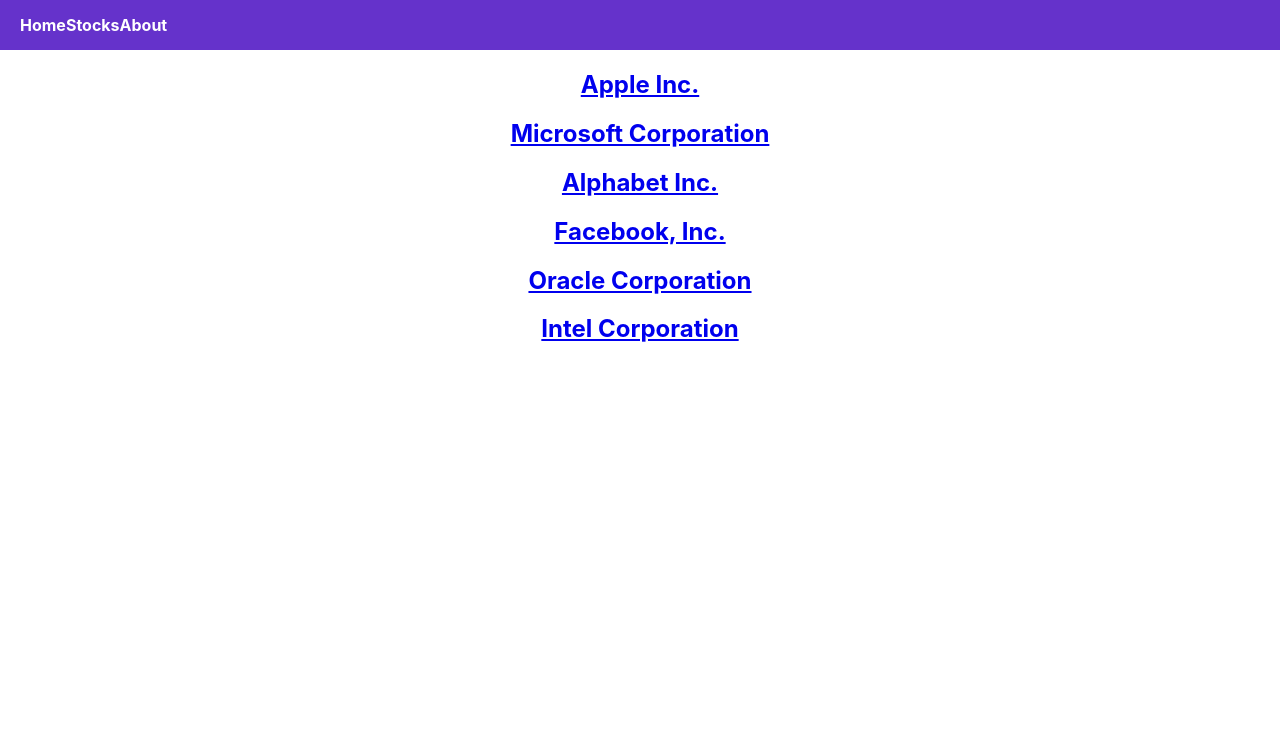
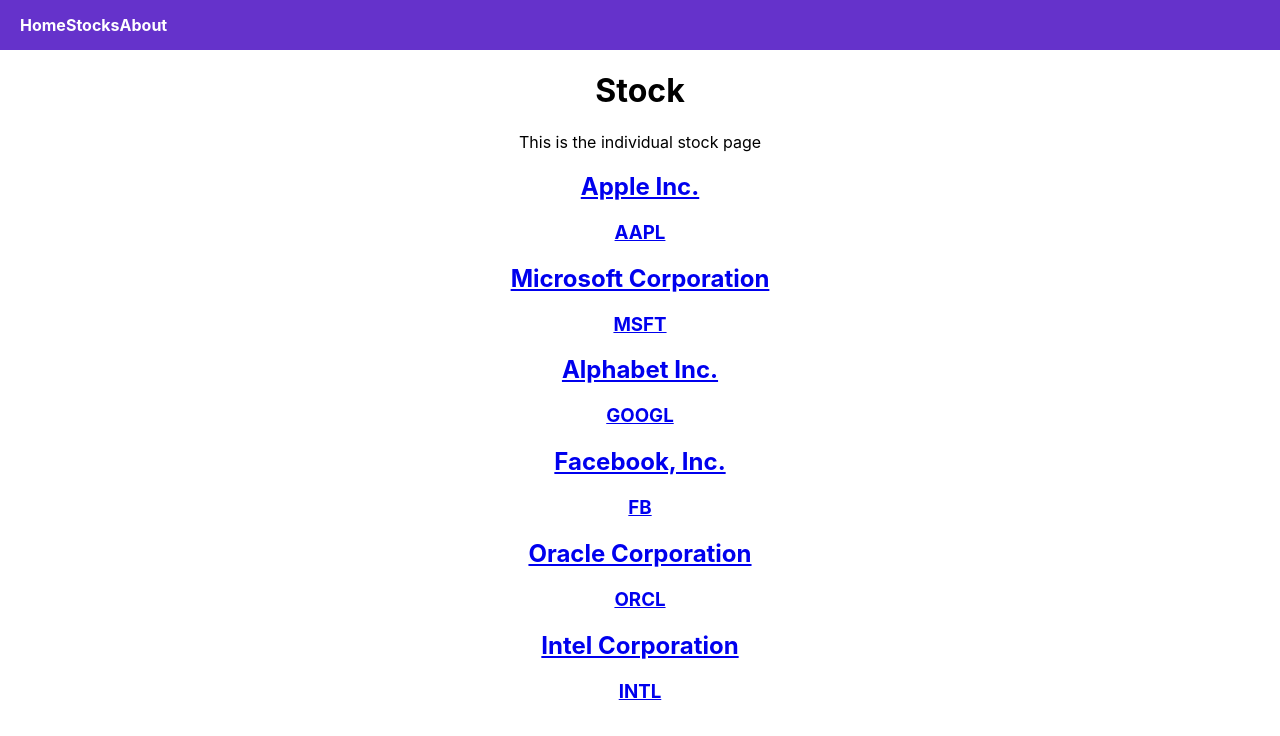
Before and after one commit to smperilla/react-stocks, a React (Create React App) app in the folder react-stocks/: page /stock/AAPL in a window 1280 px wide. Shown: the top 736 px of the page. Built offline with nearby package versions, Linux system fonts and the light colour scheme.

Commit message:
Created working individual stocks page but no data

```diff
--- a/react-stocks/src/App.js
+++ b/react-stocks/src/App.js
@@ -5,6 +5,7 @@ import About from "./pages/about";
 import Home from "./pages/home";
 import Stocks from "./components/stocks";
 import Nav from "./components/nav";
+import Stock from "./pages/stock";
 
 function App() {
   return (
@@ -14,7 +15,7 @@ function App() {
     <Route path="/about" element={<About />} />
     <Route path="/" element={<Home />} />
     <Route path="/stocks" element={<Stocks />} />
-    <Route path="/stock/:symbol" element={<Stocks />} />
+    <Route path="/stock/:symbol" element={<Stock />} />
 
       </Routes>
     </div>
--- a/react-stocks/src/components/stocks.jsx
+++ b/react-stocks/src/components/stocks.jsx
@@ -17,6 +17,7 @@ const Stocks = (props) => {
         return(
            <Link to = {`/stock/${symbol}`}>
             <h2>{name}</h2>
+            <h3>{symbol}</h3>
            </Link>
         )
         })}
--- /dev/null
+++ b/react-stocks/src/pages/stock.jsx
@@ -0,0 +1,17 @@
+import Stocks from "../components/stocks";
+
+
+const Stock = (stocks) => {
+    return (
+        <div>
+        <h1>Stock</h1>
+        <p>This is the individual stock page</p>
+
+       <Stocks>
+       <h1>{stocks.change}</h1>
+       </Stocks>
+
+        </div>
+    );
+    }
+    export default Stock;
```
Also changed, not shown: react-stocks/src/pages/stocks.jsx (deleted, +0 -9 lines).
